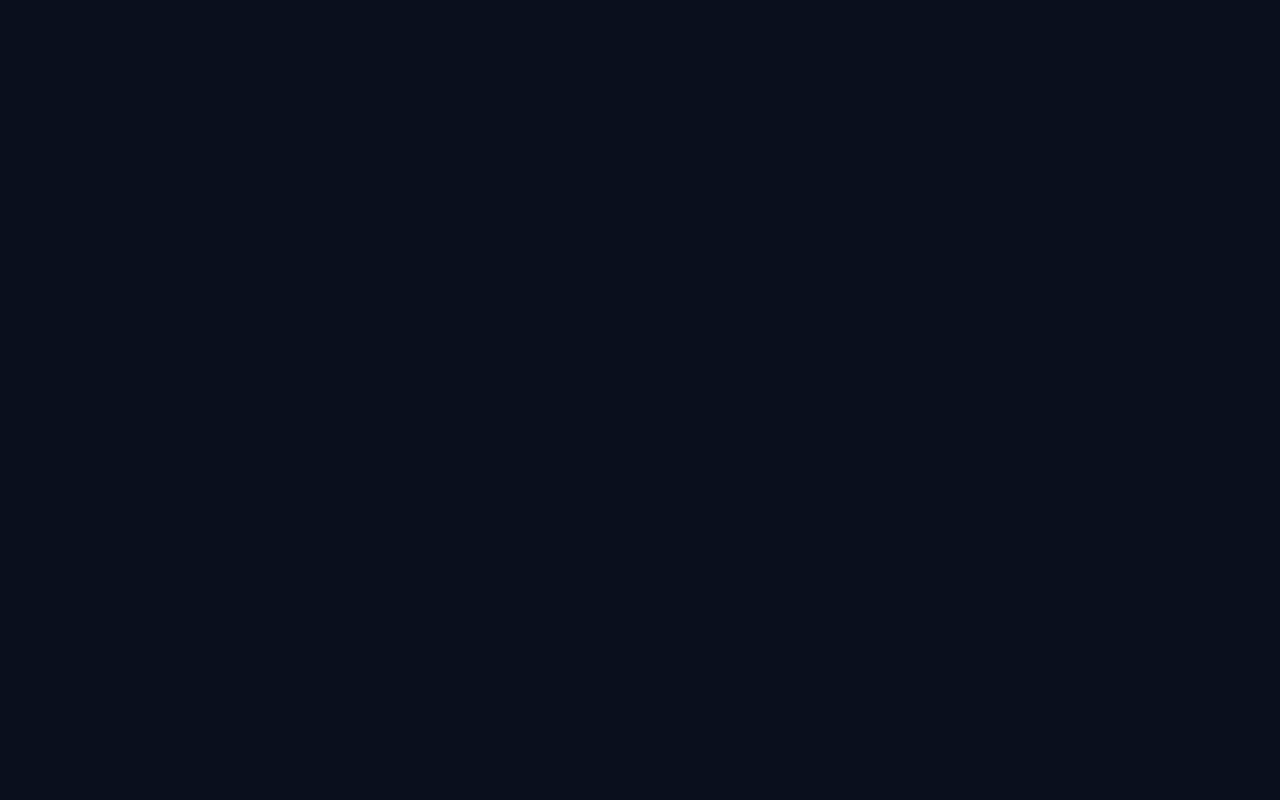
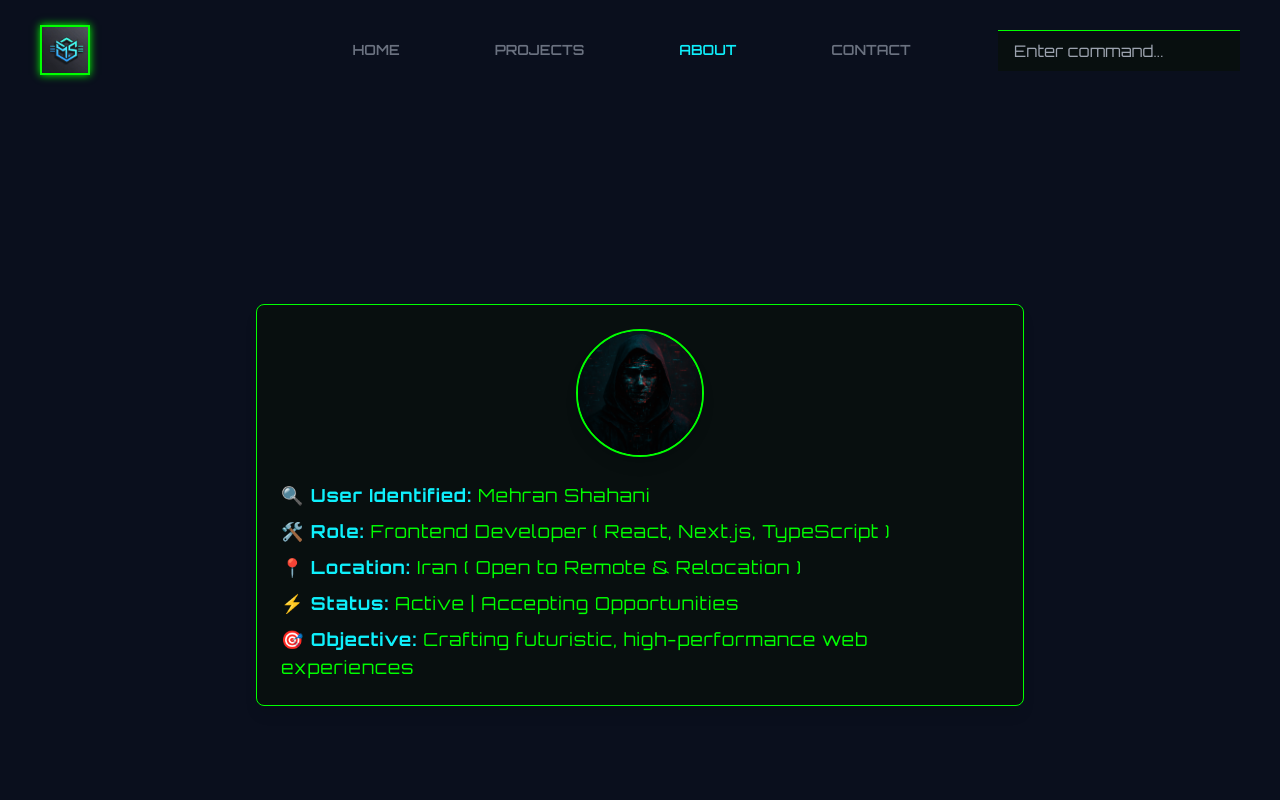
Before and after one commit to meranHM/my-website, a React (Vite) app: page /about in a window 1280 px wide. Before the commit this address had no page. Shown: the top 800 px of the page. Built offline with nearby package versions, Linux system fonts and the light colour scheme.

Commit message:
Fix: Resolve navigating between pages

```diff
--- a/src/App.tsx
+++ b/src/App.tsx
@@ -14,16 +14,18 @@
 
   return (
     <AnimatePresence mode="wait">
-      <GlitchTransition key={location.pathname}/>
-      <Routes>
+      <>
+      <GlitchTransition key={location.pathname} />
+      <Routes location={location}>
         <Route path="/" element={<Landing />}/>
-        <Route path="home" element={<MainLayout />}>
-          <Route index element={<Home />}/>
-          <Route path="projects" element={<Projects />}/>
-          <Route path="about" element={<About />}/>
-          <Route path="contact" element={<Contact />}/>
+        <Route element={<MainLayout />}>
+          <Route path="/home" element={<Home />}/>
+          <Route path="/projects" element={<Projects />}/>
+          <Route path="/about" element={<About />}/>
+          <Route path="/contact" element={<Contact />}/>
         </Route>
       </Routes>
+      </>
     </AnimatePresence>
   )
 }
--- a/src/components/FadeInSection.tsx
+++ b/src/components/FadeInSection.tsx
@@ -1,19 +1,23 @@
 import { motion } from "framer-motion"
 import { FadeInSectionProps } from "../types/types"
+import useInView from "../hooks/useInView"
 
 
 const FadeInSection: React.FC<FadeInSectionProps> = ({ children, className }) => {
-    const fadeInVariants = {
-        hidden: { opacity: 0, y: 40 },
-        visible: { opacity: 1, y: 0, transition: { duration: 0.8, ease: "easeOut" } },
-    }
+  const { ref, isInView } = useInView(0.2)
+
+  const fadeInVariants = {
+      hidden: { opacity: 0, y: 40 },
+      visible: { opacity: 1, y: 0, transition: { duration: 0.8, ease: "easeOut" } },
+  }
 
   return (
     <motion.div
+        ref={ref}
         className={`${className || ""}`}
         variants={fadeInVariants}
         initial="hidden"
-        whileInView="visible"
+        animate={isInView ? "visible" : "hidden"}
         transition={{ duration: 0.6 }}
         viewport={{ once: true, amount: 0.3 }}
     >
--- a/src/components/GlitchTransition.tsx
+++ b/src/components/GlitchTransition.tsx
@@ -1,18 +1,18 @@
 import { motion } from "framer-motion"
 
-const GlitchTransition = () => {
+
+const GlitchTransition= () => {
   return (
     <motion.div
         initial={{ opacity: 1 }}
         animate={{ opacity: 0}}
         exit={{ opacity: 1 }}
-        transition={{ duration: 0.2 }}
+        transition={{ duration: 0.5 }}
         className="fixed top-0 left-0 w-full h-full bg-black z-20 flex items-center justify-center overflow-clip"
     >
         <div className="glitch-container">
             <span className="glitch-text">LOADING...</span>
         </div>
-
     </motion.div>
   )
 }
--- a/src/constants/index.ts
+++ b/src/constants/index.ts
@@ -10,17 +10,17 @@
     {
         id: "1",
         title: "Projects",
-        url: "/home/projects",
+        url: "/projects",
     },
     {
         id: "2",
         title: "About",
-        url: "/home/about",
+        url: "/about",
     },
     {
         id: "3",
         title: "Contact",
-        url: "/home/contact",
+        url: "/contact",
     }
 ]
 
--- /dev/null
+++ b/src/hooks/useInView.tsx
@@ -0,0 +1,25 @@
+import { useEffect, useState, useRef } from "react"
+
+const useInView = (threshold = 0.2) => {
+    const [isInView, setIsInView] = useState(false)
+    const ref = useRef<HTMLDivElement | null>(null)
+
+    useEffect(() => {
+        const observer = new IntersectionObserver(
+            ([entry]) => {
+                if (entry.isIntersecting) {
+                    setIsInView(true)
+                }
+            },
+            { threshold }
+        )
+
+        if (ref.current) observer.observe(ref.current)
+
+        return () => observer.disconnect()
+    }, [threshold])
+
+    return { ref, isInView }
+}
+
+export default useInView
--- a/src/pages/Home.tsx
+++ b/src/pages/Home.tsx
@@ -19,7 +19,7 @@
   return (
     <section className="relative">
       <FadeInSection
-        className="pb-20 pt-10 mb-28"
+        className="pb-20 mb-28"
       >
         <MiniTerminal
           message={miniTerminalMessageHero}
--- a/src/types/types.ts
+++ b/src/types/types.ts
@@ -31,3 +31,7 @@
   children: ReactNode
   className?: string
 }
+
+export interface GlitchTransitionProps {
+  children: ReactNode
+}
```
